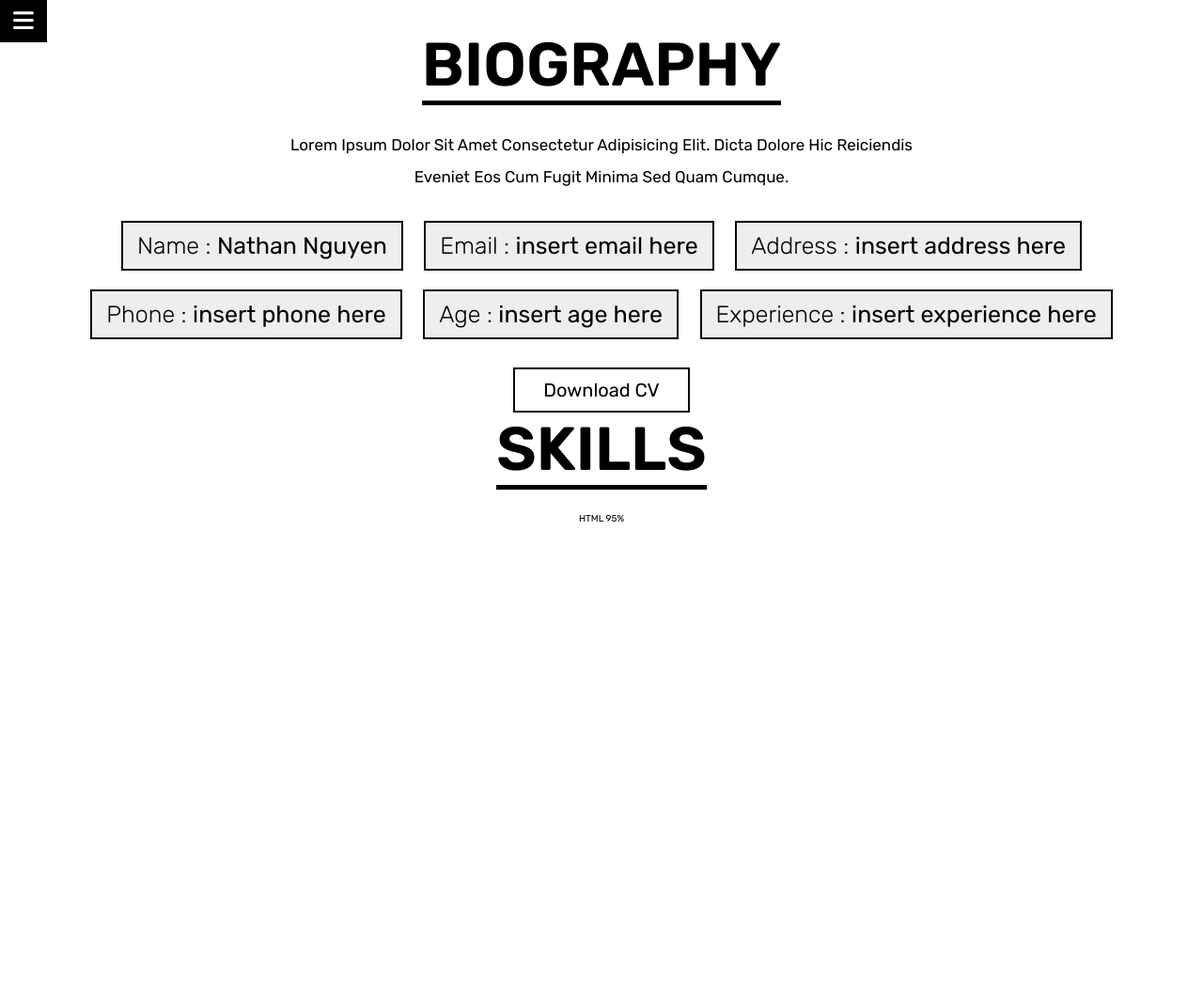
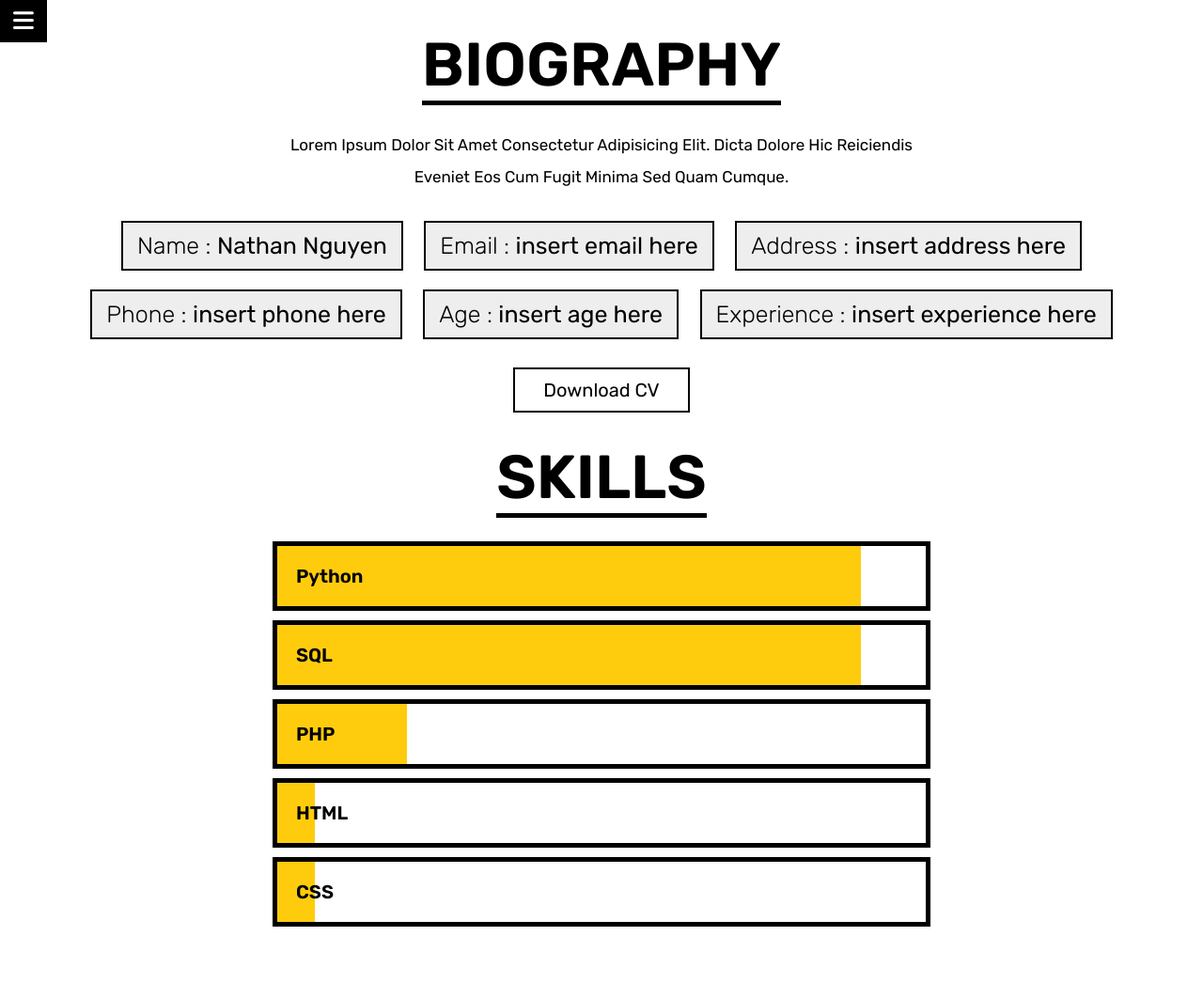
Before and after one commit to iiyuuu/Portfolio, a PHP site: page /about.php in a window 1280 px wide. Shown: the whole page at 94% size. Before the commit the page ends 556 px from the top, so only its background shows below. Run offline with PHP 8.4, Linux system fonts and the light colour scheme.

Commit message:
completed about page

```diff
--- a/about.php
+++ b/about.php
@@ -43,10 +43,11 @@
         <h1 class="heading"> <span>Skills</span></h1>
 
         <div class="progress">
-            <div class="bar">
-                <span>HTML</span>
-                <span>95%</span>
-            </div>
+            <div class="bar"> <h3><span class="skill">Python</span> </h3></div>
+            <div class="bar"> <h3><span class="skill">SQL</span> </h3></div>
+            <div class="bar"> <h3><span class="skill">PHP</span> </h3></div>
+            <div class="bar"> <h3><span class="skill">HTML</span> </h3></div>
+            <div class="bar"> <h3><span class="skill">CSS</span> </h3></div>
         </div>
 
     </div>
--- a/css/style.css
+++ b/css/style.css
@@ -1,6 +1,7 @@
 @import url('https://fonts.googleapis.com/css2?family=Rubik:wght@300;400;500;600&display=swap');
 
 :root{
+    --dark-cyan: #008B8B;
     --yellow: #ffcc0d;
     --black: #000;
     --white: #fff;
@@ -225,6 +226,60 @@ section{
     font-weight: lighter;
 }
 
+.about .skills{
+    margin: 3rem 0;
+}
+
+.about .skills .progress{
+    margin-top: 1rem;
+}
+
+.about .skills .progress .bar{
+    display: flex;
+    margin: 1rem auto;
+    max-width: 70rem;
+    border: var(--border-bold);
+    justify-content: space-between;
+}
+
+.about .skills .progress .bar span.skill{
+    font-weight: bold;
+}
+
+.about .skills .progress .bar h3{
+    display: flex;
+    align-items: center;
+    justify-content: inherit;
+    background-color: var(--yellow);
+    font-size: 2rem;
+    padding: 2rem;
+}
+
+/* Bar fill */
+
+.about .skills .progress .bar:nth-child(1) h3{
+    width: 90%;
+}
+
+.about .skills .progress .bar:nth-child(2) h3{
+    width: 90%;
+}
+
+.about .skills .progress .bar:nth-child(3) h3{
+    width: 20%;
+}
+
+.about .skills .progress .bar:nth-child(4) h3{
+    width: 5%;
+}
+
+.about .skills .progress .bar:nth-child(5) h3{
+    width: 5%;
+}
+
+
+
+
 
 
 
--- a/nav_menu.php
+++ b/nav_menu.php
@@ -43,11 +43,8 @@
 
     <!-- social media stuff -->
     <div class="follow">
-        <a href="#" class="fab fa-facebook-f"></a>
-        <a href="#" class="fab fa-twitter"></a>
-        <a href="#" class="fab fa-instagram"></a>
-        <a href="#" class="fab fa-linkedin"></a>
-        <a href="#" class="fab fa-github"></a>
+        <a href="https://www.linkedin.com/in/nathan-nguyen-b3b662203/" class="fab fa-linkedin" target="_blank" rel="noreferrer noopener"></a>
+        <a href="https://github.com/Gubagoo-Nathan-Nguyen" class="fab fa-github" target="_blank" rel="noreferrer noopener"></a>
     </div>
 
 </header>
```
